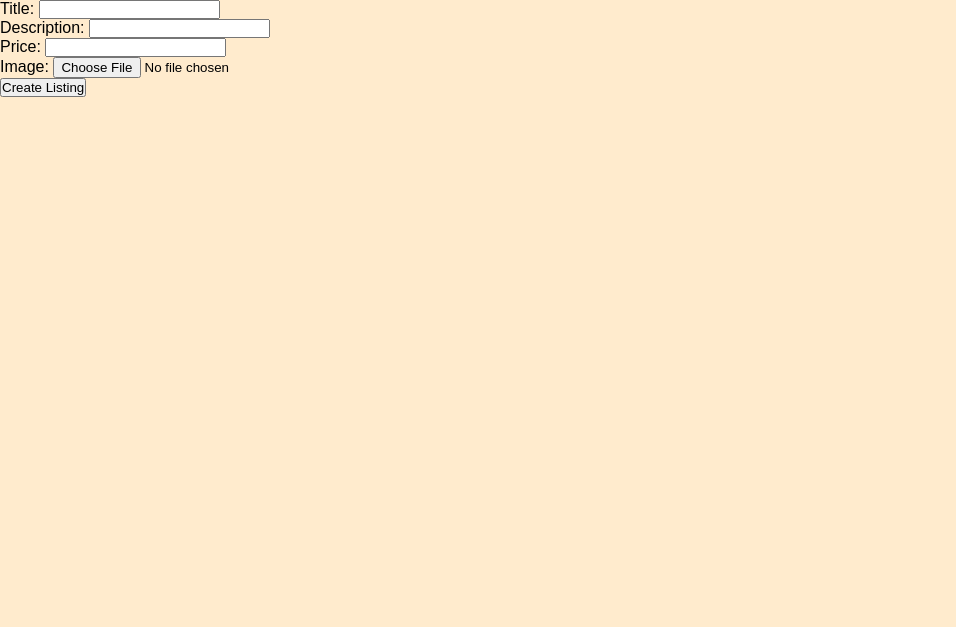
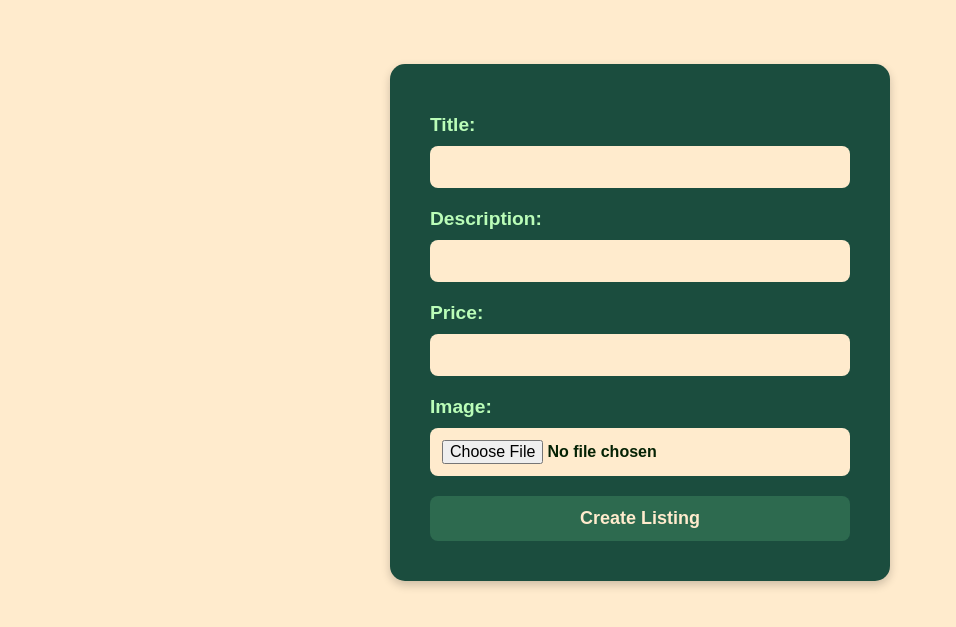
Before and after one commit to The-Lovebugs/Glapped, a Django app: template Glapped/Glapped_main/templates/createListing.html in a window 1280 px wide. Shown: the part 72-699 px from the top of the page, without its empty margins (0-956 px from the left). Run offline with Django 5.2, Linux system fonts and the light colour scheme; the template is opened without the code that fills it: values that come from a table or form of the project are taken from there, others are empty; a user stored in the database is signed in.

Commit message:
logout now goes to homepage instead of straight back in and beginning to style the page creation form

```diff
--- a/Glapped/Glapped/settings.py
+++ b/Glapped/Glapped/settings.py
@@ -132,7 +132,7 @@ STATIC_ROOT = os.path.join(BASE_DIR, 'assets')
 DEFAULT_AUTO_FIELD = 'django.db.models.BigAutoField'
 
 CRISPY_TEMPLATE_PACK = 'bootstrap4'
-LOGOUT_REDIRECT_URL = '/login' #anywhere you like
+LOGOUT_REDIRECT_URL = '/' #anywhere you like
 LOGIN_REDIRECT_URL = '/' #anywhere you like
 
 # Static files (CSS, JavaScript, images)
--- a/Glapped/Glapped_main/templates/createListing.html
+++ b/Glapped/Glapped_main/templates/createListing.html
@@ -1,10 +1,11 @@
 {% extends "base.html" %} {% block title %} Home {% endblock %}
 {% block content %}
-
-<form method="post" action="/createlisting/" enctype ="multipart/form-data">
-    {% csrf_token %}
-    {{form}}
-    <button type="submit">Create Listing</button>
-</form>
+<div class="custom-form-container">
+    <form method="post" class="custom-form" action="/createlisting/" enctype ="multipart/form-data">
+        {% csrf_token %}
+        {{form}}
+        <button type="submit">Create Listing</button>
+    </form>
+</div>
 
 {% endblock %}
```
Also changed, not shown: Glapped/db.sqlite3, Glapped/media/product_images/login-form-9-2369068714.jpg (added).
